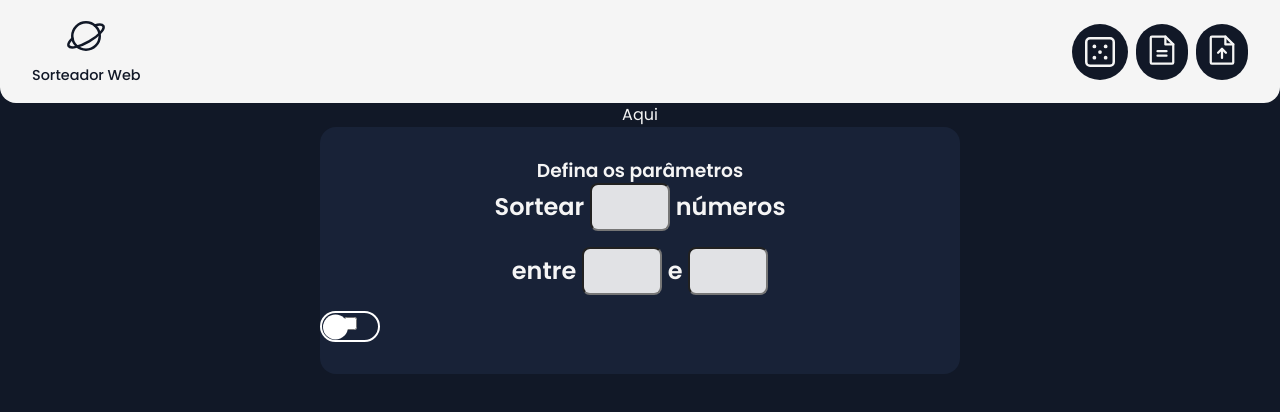
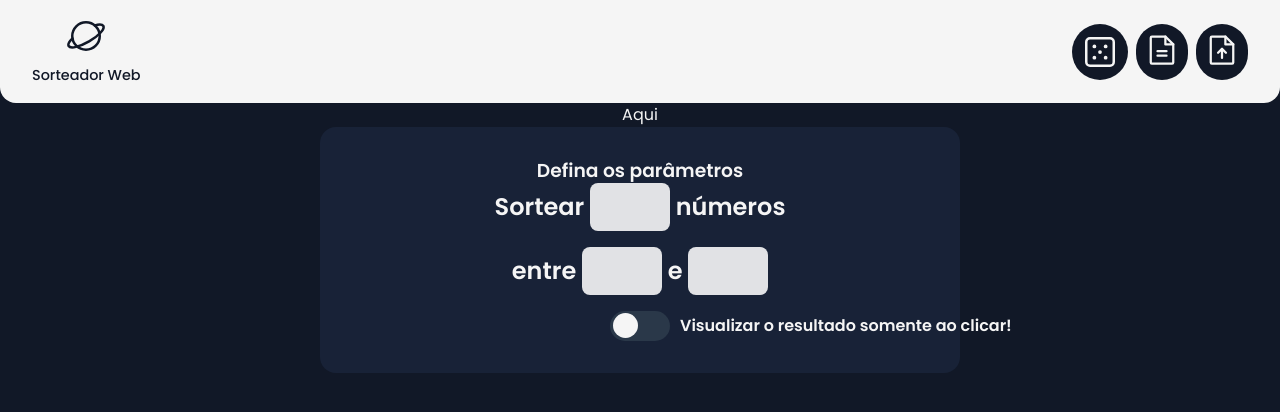
Before and after one commit to Jonatas-JS/Sorteador-Web, a React (Vite) app: page / in a window 1280 px wide. Shown: the top 412 px of the page. Built offline with nearby package versions, Linux system fonts and the light colour scheme.

Commit message:
buttom toggle useSate

```diff
--- /dev/null
+++ b/src/components/ButtomToggle.jsx
@@ -0,0 +1,19 @@
+import { useState } from "react";
+import styles from "./ButtomToggle.module.css"
+
+export const Toggle = ({ label, toggled, onclick }) => {
+  const [isToggled, toggle] = useState(toggled)
+
+  const callback = () => {
+    toggle(!isToggled)
+    onclick(!isToggled)
+  }
+
+  return (
+    <label className={styles.buttomToggle}>
+      <input type="checkbox" defaultChecked={isToggled} onClick={callback}/>
+      <span />
+      <strong>{label}</strong>
+    </label>
+  )
+}
--- /dev/null
+++ b/src/components/ButtomToggle.module.css
@@ -0,0 +1,47 @@
+.buttomToggle {
+  position: relative;
+  display: inline-block;
+  width: 60px;
+  height: 30px;
+}
+.buttomToggle input {
+  opacity: 0;
+  width: 0;
+  height: 0;
+}
+.buttomToggle span {
+  position: absolute;
+  cursor: pointer;
+  top: 0;
+  left: 0;
+  right: 0;
+  bottom: 0;
+  background: var(--blue-100);
+  transition: .3s;
+  border-radius: 30px;
+}
+.buttomToggle span:before {
+  position: absolute;
+  content: "";
+  height: 25px;
+  width: 25px;
+  left: 3px;
+  bottom: 2.6px;
+  background-color: var(--white-100);
+  border-radius: 50%;
+  transition: .3s;
+}
+.buttomToggle input:checked + span {
+  background-color: var(--blue-light);
+}
+.buttomToggle input:checked + span:before {
+  transform: translateX(29px);
+}
+.buttomToggle strong {
+  position: absolute;
+  left: 100%;
+  width: max-content;
+  line-height: 30px;
+  margin-left: 10px;
+  cursor: pointer;
+}
--- a/src/components/Sorteio.jsx
+++ b/src/components/Sorteio.jsx
@@ -1,6 +1,11 @@
 import styles from './Sorteio.module.css'
+import { Toggle } from './ButtomToggle'
 
 export function Sorteio() {
+  const logState = state => {
+    console.log("Toggled:", state)
+  }
+
   return (
     <div className={styles.sorteio}>
       <h3>Defina os parâmetros</h3>
@@ -11,12 +16,11 @@ export function Sorteio() {
         </div>
 
         <div>
-          <label htmlFor="checkbox" className={styles.toggler}>
-            <input type="checkbox" id="checkbox" />
-            <span className={styles.ball}></span>
-            <i className={styles.sun}></i>
-            <i className={styles.moon}></i>
-          </label>
+          <Toggle
+            label="Visualizar o resultado somente ao clicar!"
+            toggled={false}
+            onClick={logState}
+          />
         </div>
       </div>
     </div>
--- a/src/components/Sorteio.module.css
+++ b/src/components/Sorteio.module.css
@@ -8,6 +8,7 @@
   width: 5rem;
   height: 3rem;
   border-radius: .5rem;
+  border: none;
 
   color: var(--blue-200);
   font-size: 1.5rem;
@@ -15,6 +16,8 @@
   text-align: center;
   background: var(--white-transparent);
   margin-bottom: 1rem;
+  outline: none;
+
 }
 .parametrosNumericos input:hover {
   background: var(--white-100);
--- a/src/index.css
+++ b/src/index.css
@@ -4,6 +4,7 @@
   --white-200: #e9e9e9;
   --black-300: #242424;
   --blue-light: #176FF6;
+  --blue-100: #2A3849;
   --blue-200: #182237;
   --blue-300: #111827;
 
```
